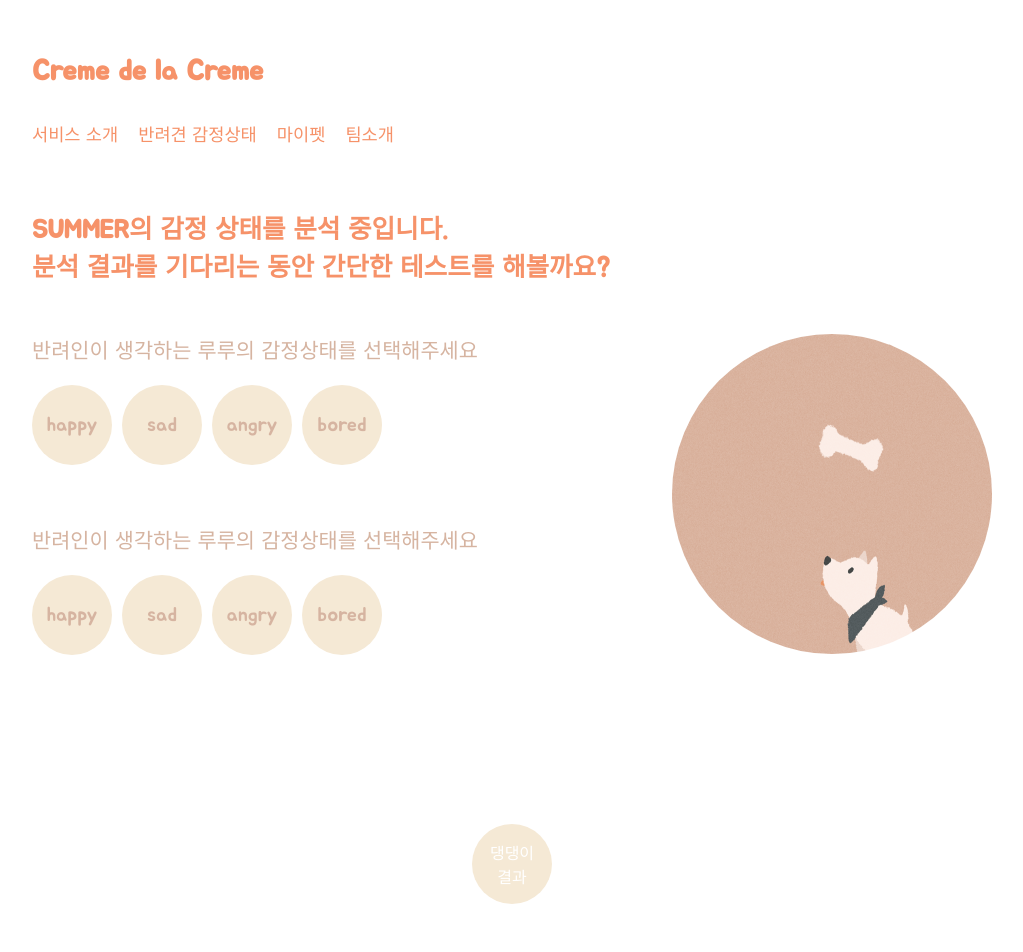
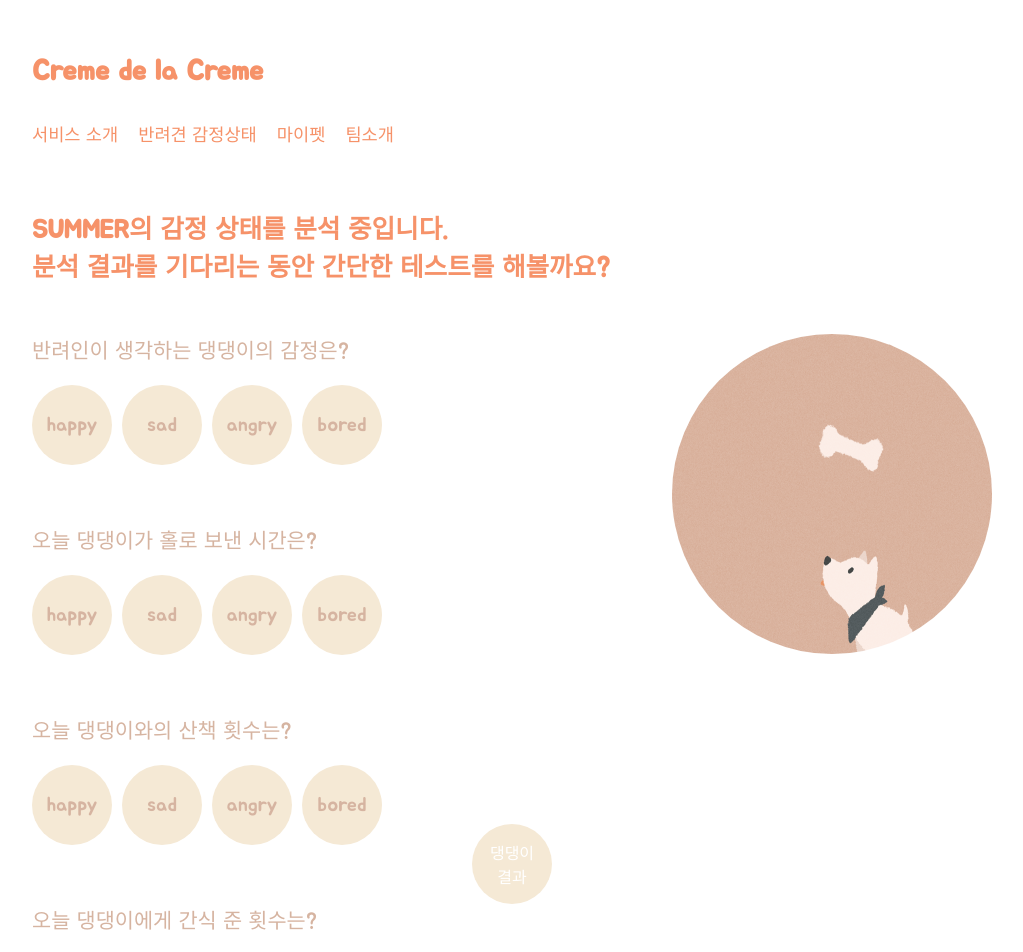
Before and after one commit to CreamDeLaCream/creme-client, a React (Create React App) app: page /analysis in a window 1280 px wide. Shown: the top 952 px of the page, without its empty margins (128-1151 px from the left). Built offline with nearby package versions, Linux system fonts and the light colour scheme.

Commit message:
[#18] edit : 더미데이터 추가

```diff
--- a/src/pages/Analysis/AnalysisPage.js
+++ b/src/pages/Analysis/AnalysisPage.js
@@ -22,7 +22,6 @@ const AnalysisPage = () => {
       </Text>
       <TestContentWarpper>
         <TestSetion>
-          <EmotionTest />
           <EmotionTest />
         </TestSetion>
         <ImageSetion>
--- a/src/pages/Analysis/EmotionTest.js
+++ b/src/pages/Analysis/EmotionTest.js
@@ -6,15 +6,32 @@ import TestItems from './TestItems';
 import { Text } from '../../common/components';
 
 export const EmotionTest = () => {
+  const testQuestion = [
+    { id: 0, Question: '반려인이 생각하는 댕댕이의 감정은?' },
+    { id: 1, Question: '오늘 댕댕이가 홀로 보낸 시간은?' },
+    { id: 2, Question: '오늘 댕댕이와의 산책 횟수는?' },
+    { id: 3, Question: '오늘 댕댕이에게 간식 준 횟수는?' },
+  ];
+
+  function TestList({ questionlist }) {
     return (
       <EmotionTestWapper>
         <Text type="subTitle" color="var(--darkcream)">
-        반려인이 생각하는 루루의 감정상태를 선택해주세요
+          {questionlist.Question}
         </Text>
         <TestContent>
           <TestItems />
         </TestContent>
       </EmotionTestWapper>
+    );
+  }
+
+  return (
+    <>
+      {testQuestion.map((questionlist, index) => {
+        return <TestList questionlist={questionlist} />;
+      })}
+    </>
   );
 };
 
--- a/src/pages/MyPet/MyPetInfo.js
+++ b/src/pages/MyPet/MyPetInfo.js
@@ -23,7 +23,6 @@ export const MyPetInfo = () => {
           </MyPetName>
           <MyPetKeyword>
             <Keyword />
-            {/* <CurrentEmotion>현재의 감정</CurrentEmotion> */}
           </MyPetKeyword>
           <CurrentEmotion>
             오늘의 댕댕이 감정상태는?
--- a/src/pages/Team/MembersData.js
+++ b/src/pages/Team/MembersData.js
@@ -5,6 +5,7 @@ export const MembersData = [
     name: '레아',
     github: 'https://github.com/leaisrevolution',
     info: 'Elice Easy frontEnd. 와프 누구보다 빠르게 쌉가능..와프 뚝딱이에요',
+    character: ['다소난폭', '게으름', '관종'],
   },
 
   {
@@ -13,6 +14,7 @@ export const MembersData = [
     name: '진제로',
     github: 'https://github.com/leaisrevolution',
     info: '리액트 넘나 쉬운 것. 프론트엔드, AI 둘 다 쌉가능',
+    character: ['다소난폭', '게으름', '개쫄보'],
   },
 
   {
```
Also changed, not shown: src/pages/Team/MembersIamges.js (added, +27 -0 lines). Lines whose indentation alone changed are shown as unchanged.
